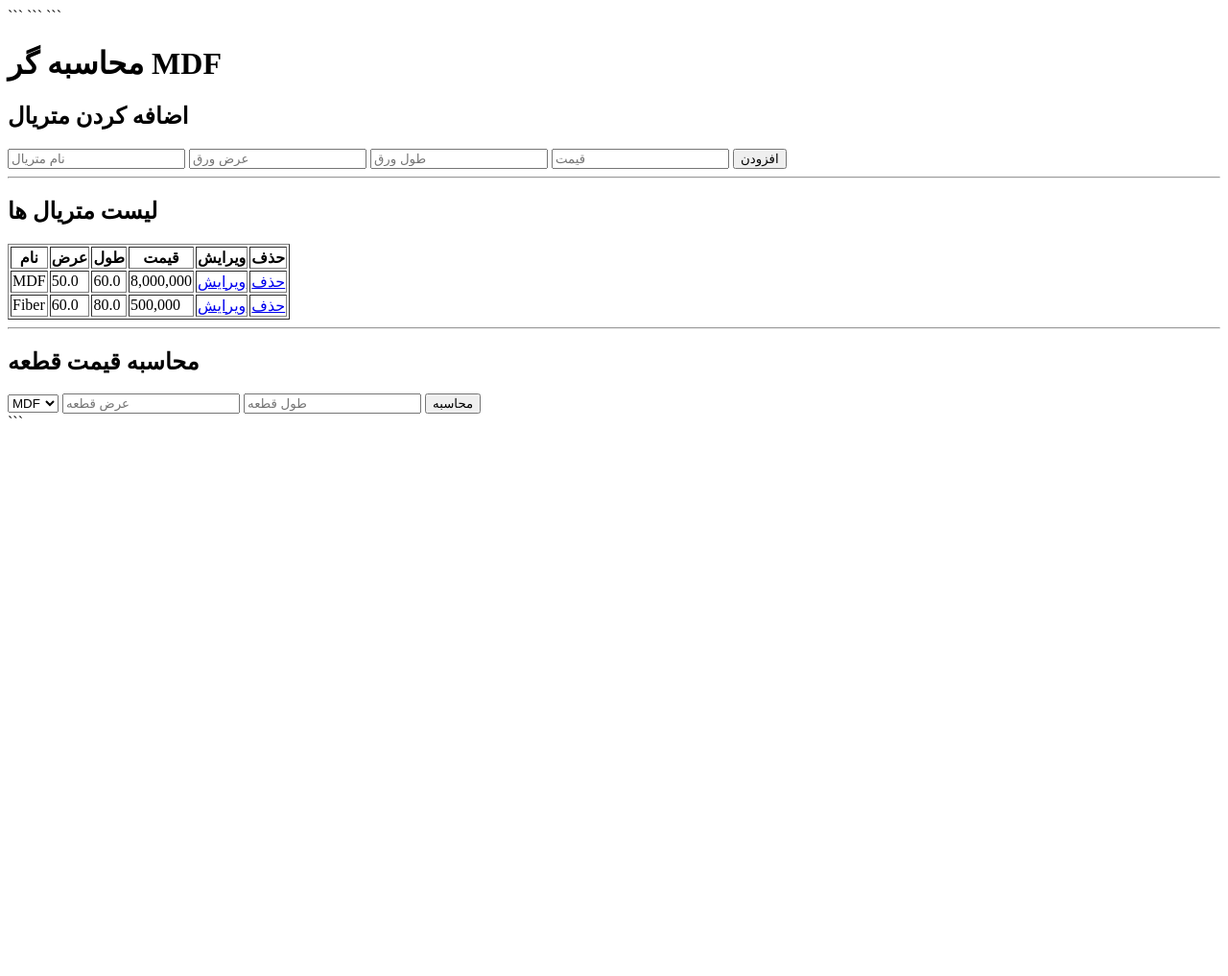
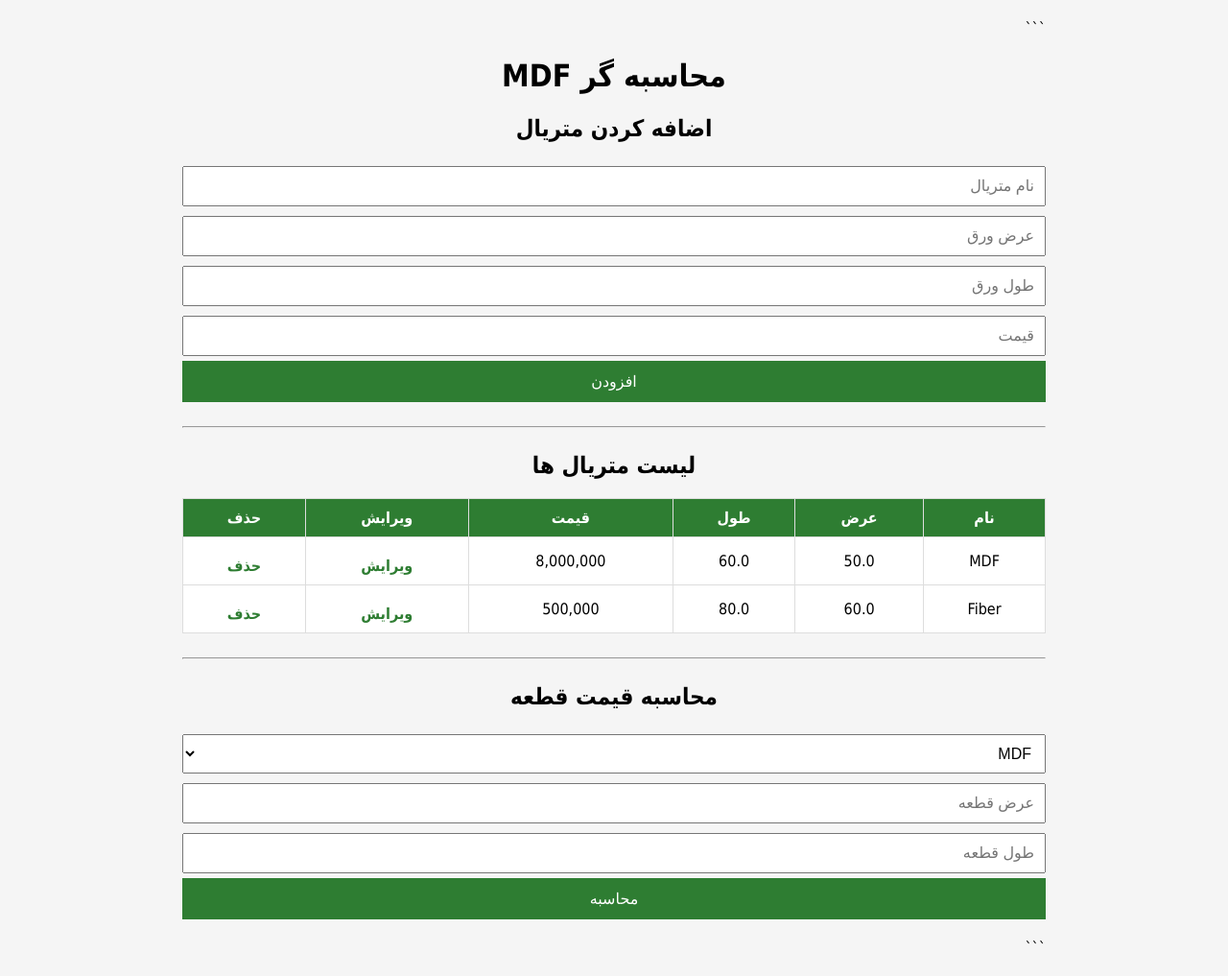
Before and after one commit to ashley-0208/mdf-calculator, a Flask app: page / in a window 1280 px wide. Shown: the whole page at 96% size. Before the commit the page ends 436 px from the top, so only its background shows below. Run offline with Flask 3, Linux system fonts and the light colour scheme.

Commit message:
CSS Update

````diff
--- /dev/null
+++ b/static/style.css
@@ -0,0 +1,123 @@
+body {
+
+    font-family: Tahoma, sans-serif;
+
+    direction: rtl;
+
+    max-width: 900px;
+
+    margin: auto;
+
+    padding: 20px;
+
+    background-color: #f5f5f5;
+}
+
+
+h1,
+h2 {
+
+    text-align: center;
+}
+
+
+form {
+
+    margin-bottom: 20px;
+}
+
+
+input,
+select {
+
+    width: 100%;
+
+    padding: 10px;
+
+    margin: 5px 0;
+
+    box-sizing: border-box;
+
+    font-size: 16px;
+}
+
+
+button {
+
+    width: 100%;
+
+    padding: 12px;
+
+    border: none;
+
+    cursor: pointer;
+
+    font-size: 16px;
+
+    background-color: #2e7d32;
+
+    color: white;
+}
+
+
+button:hover {
+
+    opacity: 0.9;
+}
+
+
+table {
+
+    width: 100%;
+
+    border-collapse: collapse;
+
+    background-color: white;
+}
+
+
+th,
+td {
+
+    border: 1px solid #ddd;
+
+    padding: 10px;
+
+    text-align: center;
+}
+
+
+th {
+
+    background-color: #2e7d32;
+
+    color: white;
+}
+
+
+a {
+
+    display: inline-block;
+
+    margin-top: 10px;
+
+    color: #2e7d32;
+
+    text-decoration: none;
+
+    font-weight: bold;
+}
+
+
+hr {
+
+    margin: 25px 0;
+}
+
+
+h3 {
+
+    text-align: center;
+
+    color: #2e7d32;
+}
--- a/templates/index.html
+++ b/templates/index.html
@@ -4,11 +4,19 @@
 
 <head>
 
-```
-<meta charset="UTF-8">
+    <meta charset="UTF-8">
 
-<title>محاسبه گر MDF</title>
-```
+    <meta
+        name="viewport"
+        content="width=device-width, initial-scale=1.0"
+    >
+
+    <title>محاسبه گر MDF</title>
+
+    <link
+        rel="stylesheet"
+        href="{{ url_for('static', filename='style.css') }}"
+    >
 
 </head>
 
````
Also changed, not shown: templates/edit.html (+17 -14 lines).
